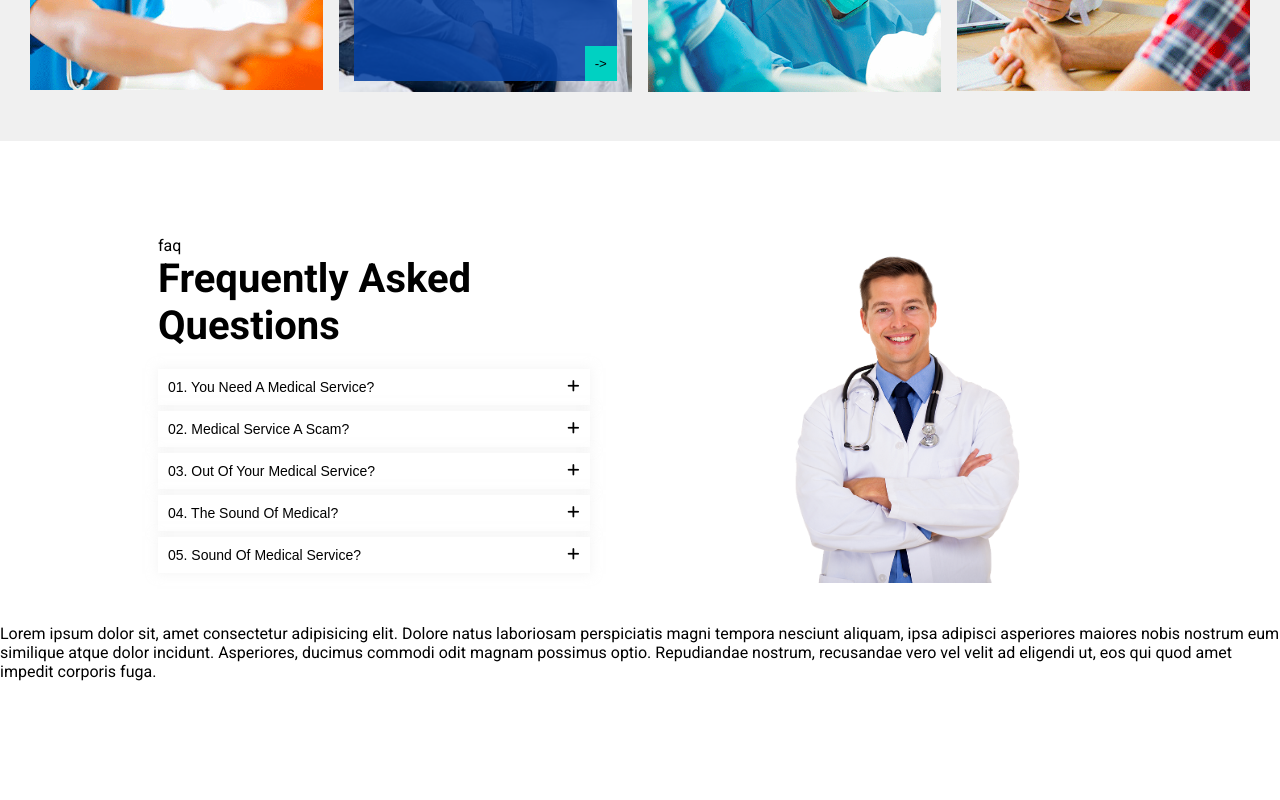
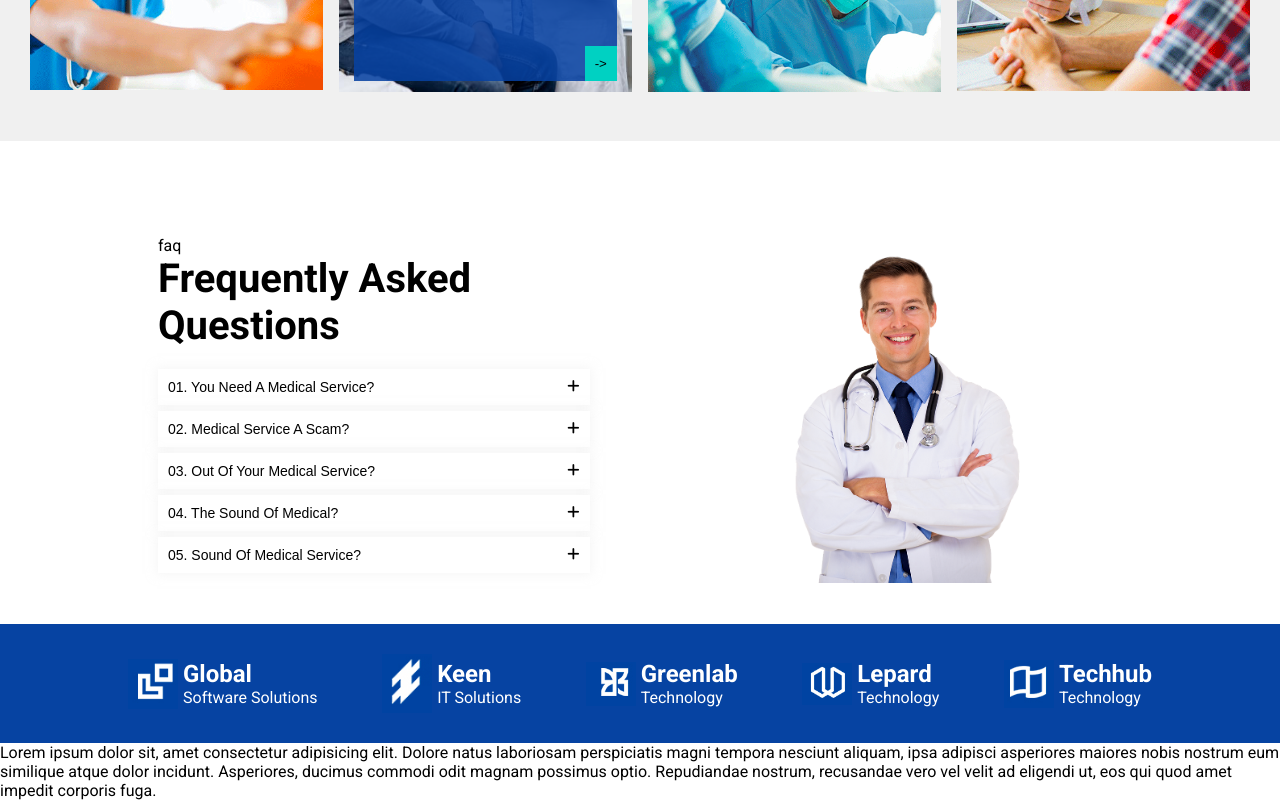
Before and after one commit to Mozahedul/hospital-website, a plain HTML site: page index.html in a window 1280 px wide. Shown: the part 5258-6058 px from the top of the page. Before the commit the page ends 5939 px from the top, so only its background shows below. Drawn offline with Linux system fonts and the light colour scheme.

Commit message:
Company section added

```diff
--- a/index.html
+++ b/index.html
@@ -713,6 +713,48 @@
     </section>
     <!-- End faq section -->
 
+    <!-- Start company section -->
+    <section class="company-section">
+      <div class="inner-company-section">
+        <div class="company-card">
+          <img src="./icons/images/image_27.png" alt="" />
+          <div class="company-text">
+            <h2>Global</h2>
+            <p>Software Solutions</p>
+          </div>
+        </div>
+        <div class="company-card">
+          <img src="./icons/images/image_21.png" alt="" />
+          <div class="company-text">
+            <h2>Keen</h2>
+            <p>IT Solutions</p>
+          </div>
+        </div>
+        <div class="company-card">
+          <img src="./icons/images/image_30.png" alt="" />
+          <div class="company-text">
+            <h2>Greenlab</h2>
+            <p>Technology</p>
+          </div>
+        </div>
+        <div class="company-card">
+          <img src="./icons/images/image_24.png" alt="" />
+          <div class="company-text">
+            <h2>Lepard</h2>
+            <p>Technology</p>
+          </div>
+        </div>
+        <div class="company-card">
+          <img src="./icons/images/image_33.png" alt="" />
+          <div class="company-text">
+            <h2>Techhub</h2>
+            <p>Technology</p>
+          </div>
+        </div>
+      </div>
+    </section>
+    <!-- End company section -->
+
     Lorem ipsum dolor sit, amet consectetur adipisicing elit. Dolore natus
     laboriosam perspiciatis magni tempora nesciunt aliquam, ipsa adipisci
     asperiores maiores nobis nostrum eum similique atque dolor incidunt.
--- a/style.css
+++ b/style.css
@@ -1162,6 +1162,51 @@ body {
 }
 /* End faq section */
 
+/* Start company section */
+.company-section {
+  background-color: #0643a2;
+  display: flex;
+  justify-content: center;
+  padding: 20px 0;
+  align-items: center;
+}
+
+.inner-company-section {
+  /* background-color: red; */
+  display: flex;
+  flex-wrap: wrap;
+  justify-content: space-between;
+  align-items: center;
+  column-gap: 10px;
+}
+
+.company-card {
+  display: flex;
+  align-items: center;
+  margin: 10px 0;
+}
+
+.company-card img {
+  width: 100%;
+  max-width: 50px;
+}
+
+.company-text {
+  margin-left: 5px;
+}
+
+.company-card h2 {
+  color: #fff;
+}
+
+.company-card p {
+  font-size: 16px;
+  font-weight: 400;
+  color: #fff;
+}
+
+/* End company section */
+
 @media screen and (min-width: 576px) {
   .header {
     position: absolute;
@@ -1693,4 +1738,10 @@ body {
     max-height: 450px;
   }
   /* End faq section */
-}
+
+  /* Start company section */
+  .inner-company-section {
+    width: 1024px;
+  }
+  /* End company section */
+}
```
